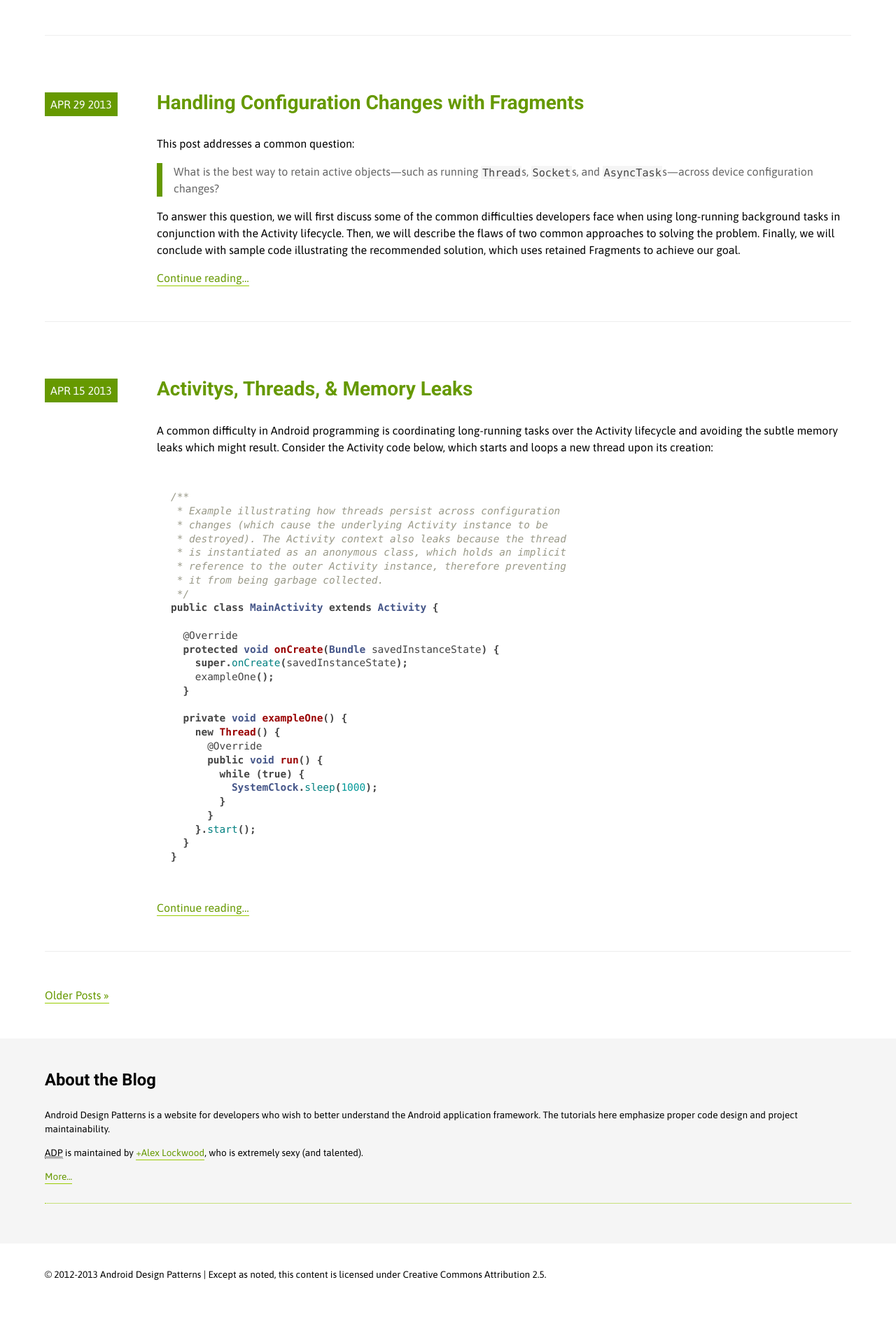
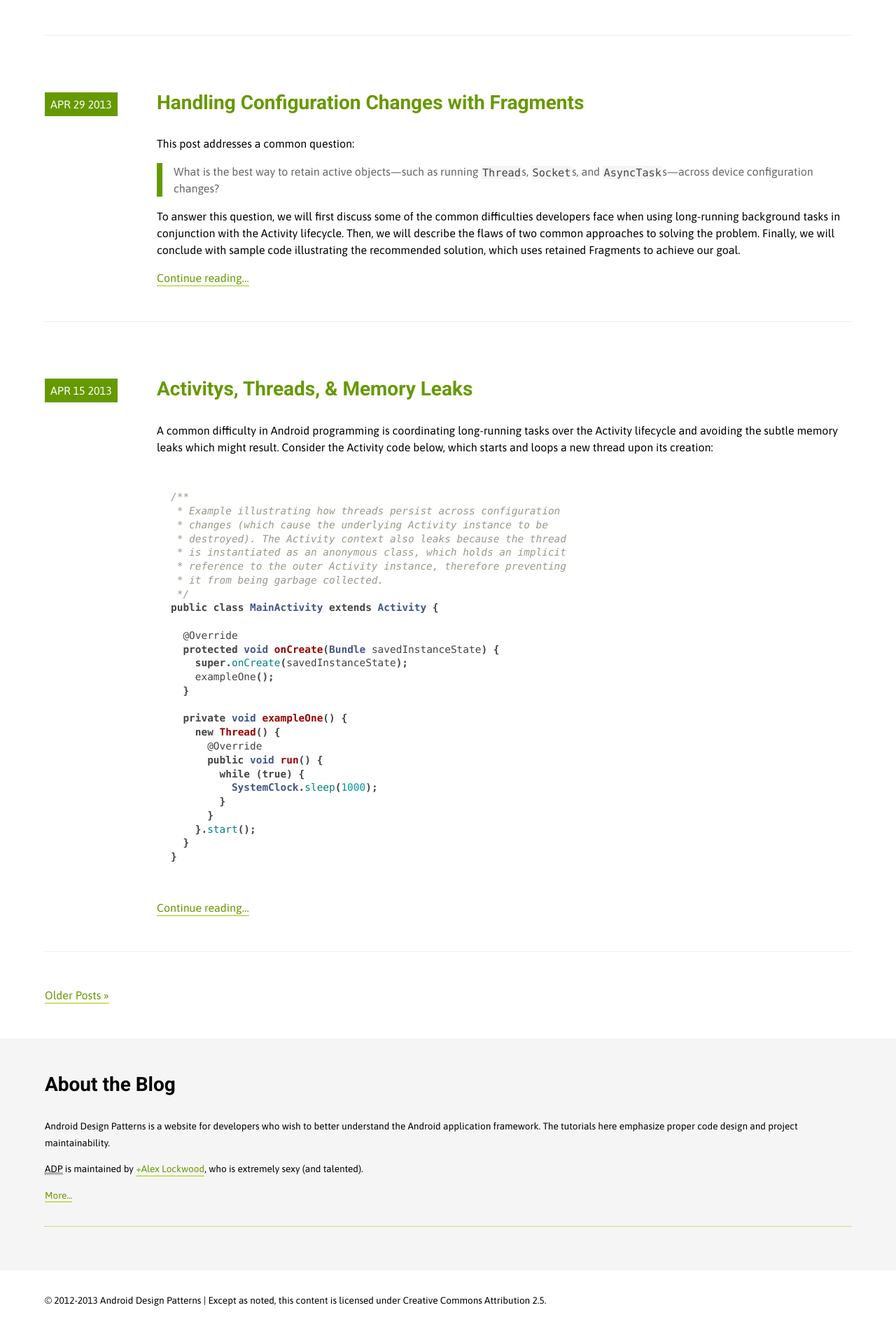
Before and after one commit to alexjlockwood/AndroidDesignPatterns, a Jekyll site: the page built from index.html, in a window 1280 px wide. Shown: the part 1600-3502 px from the top of the page at 70% size. Built offline with Jekyll 4.4.1, drawn with Linux system fonts in a browser that asks for light colours; Markdown is read by kramdown in place of the engine named in the settings; the list of posts is cut into pages by our own code; comment, search, counter and statistics services are not loaded; before the commit the page ends 3465 px from its top, so only the background shows below that.

Commit message:
Font size change

```diff
--- a/css/style.css
+++ b/css/style.css
@@ -227,10 +227,12 @@
 #info {
     float: left;
     width: 25%;
-    font-size: .85em;
     max-width: 400px;
     padding-bottom: 20px;
 }
+    #info p {
+        font-size: .85em;
+    }
     #info .box {
         padding: 20px;
         background: #f5f5f5;
```
